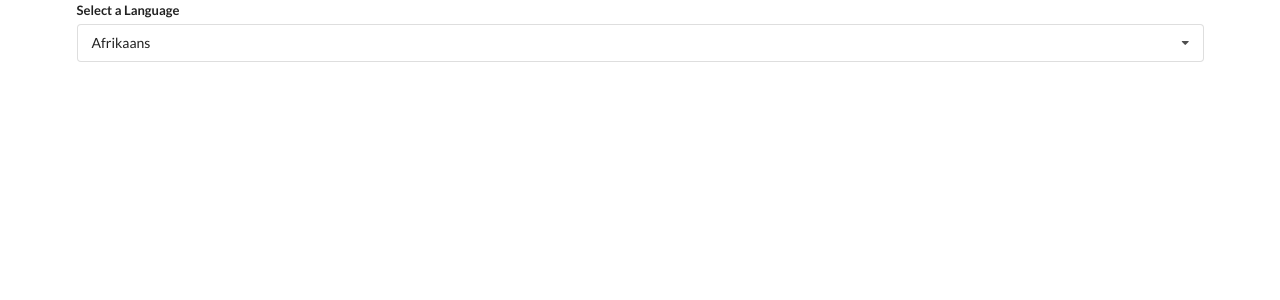
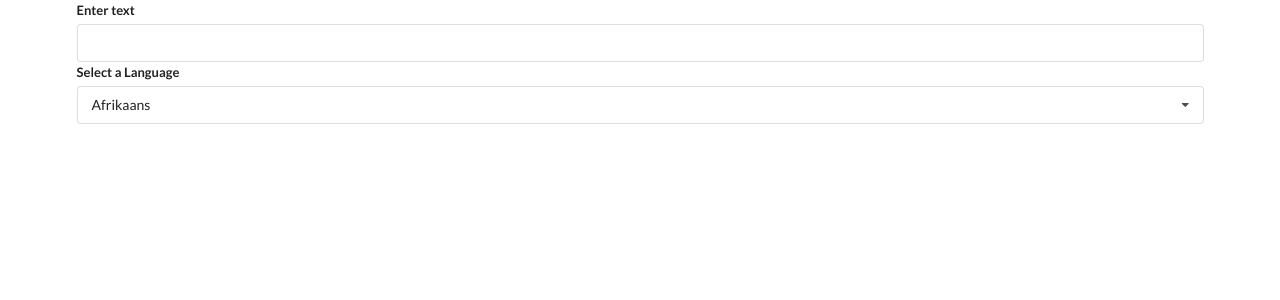
Before and after one commit to uxmoon/react-widgets, a React (Create React App) app: page / in a window 1280 px wide. Shown: the top 300 px of the page. Built offline with nearby package versions, Linux system fonts and the light colour scheme.

Commit message:
adding language input

```diff
--- a/src/components/Translate.js
+++ b/src/components/Translate.js
@@ -19,8 +19,16 @@
 const Translate = () => {
   /* state */
   const [language, setLanguage] = useState(options[0]);
+  const [text, setText] = useState('');
+
   return (
     <div>
+      <div className="ui form">
+        <div className="field">
+          <label>Enter text</label>
+          <input value={text} onChange={(e) => setText(e.target.value)} />
+        </div>
+      </div>
       <Dropdown
         label="Select a Language"
         options={options}
```
